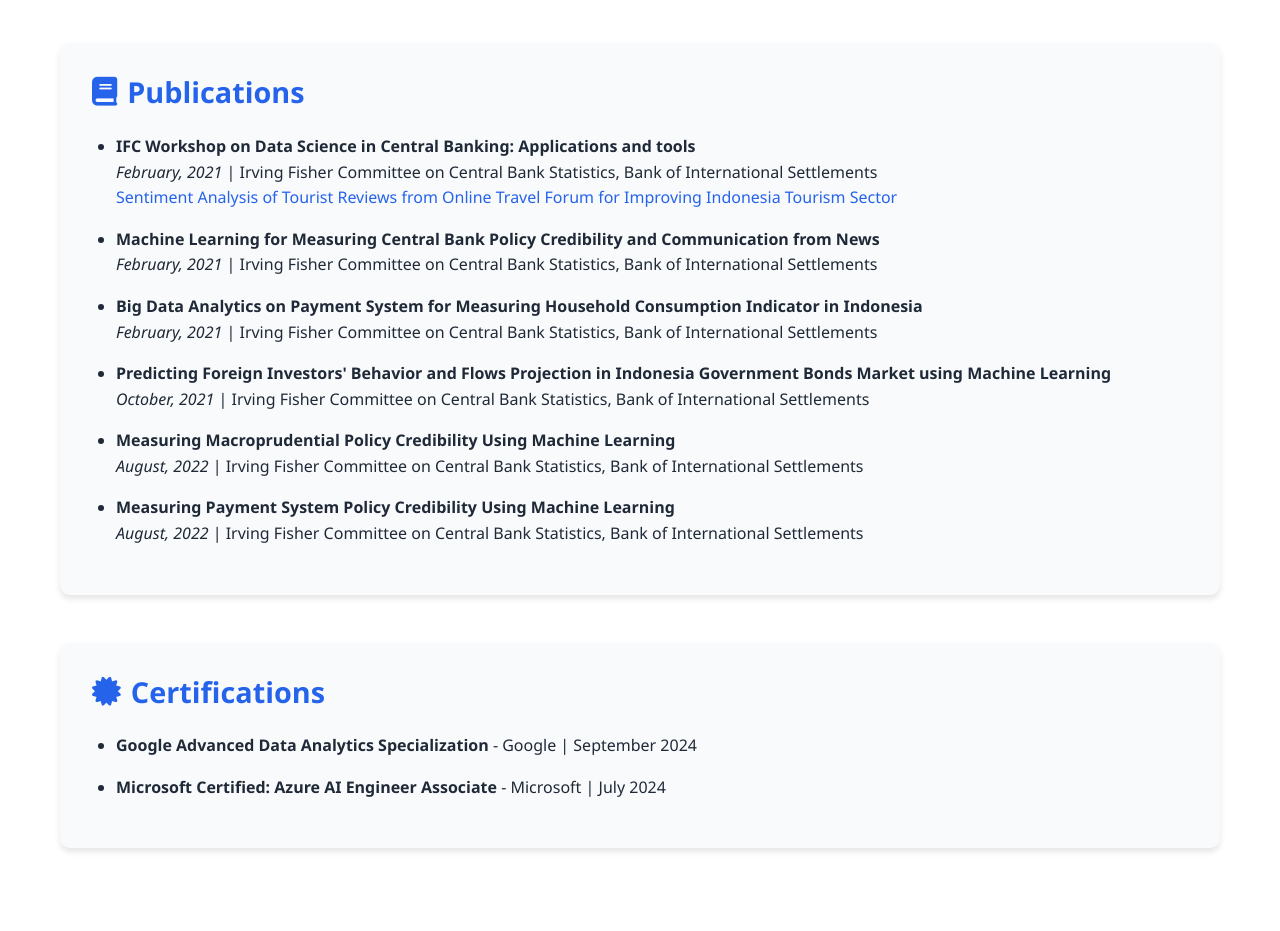
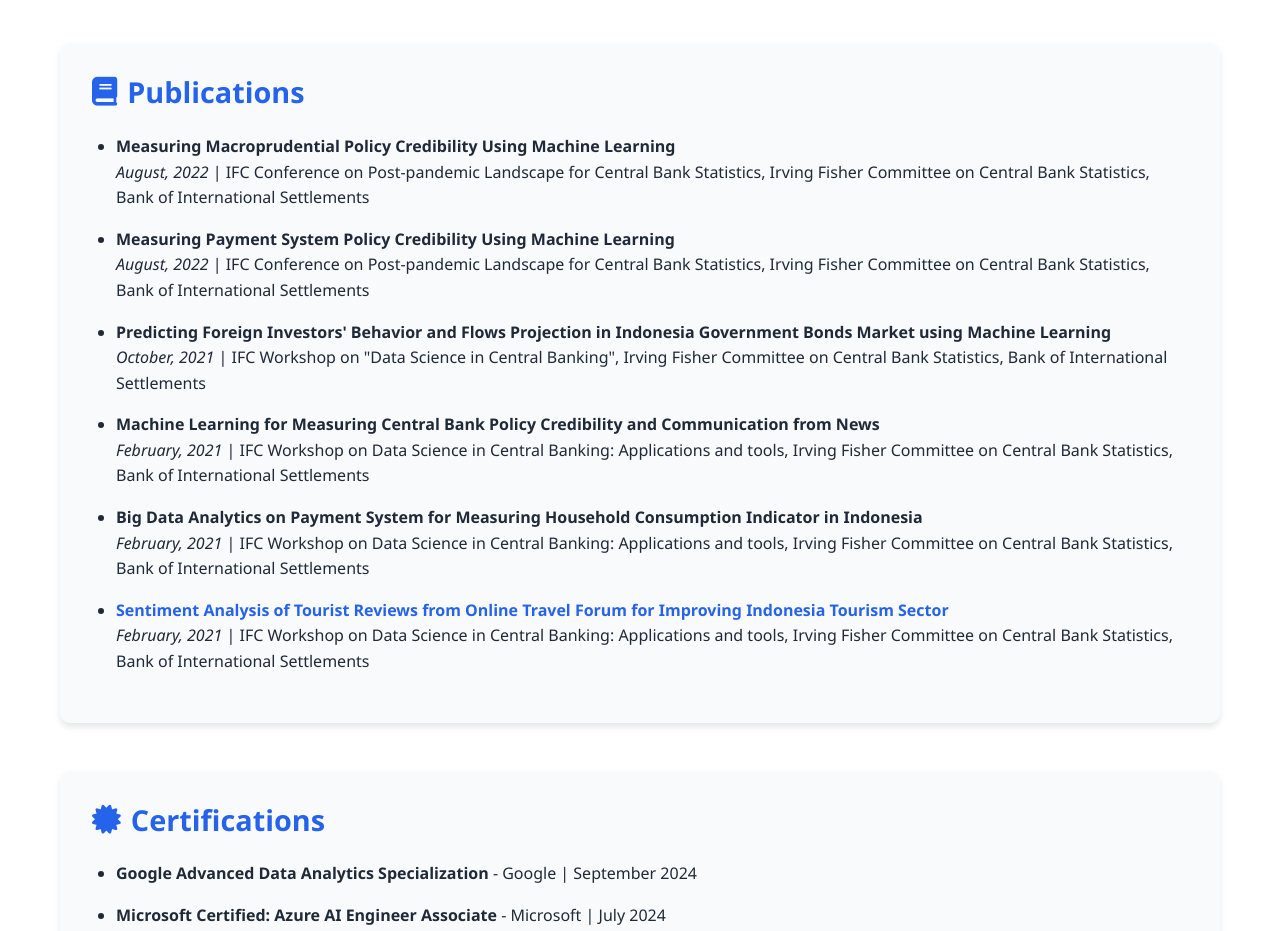
Before and after one commit to TheJabbar/thejabbar.github.io, a plain HTML site: page index.html in a window 1280 px wide. Shown: the part 5500-6431 px from the top of the page. Drawn offline with Linux system fonts and the light colour scheme.

Commit message:
Fix the publication order and structure

```diff
--- a/index.html
+++ b/index.html
@@ -243,36 +243,34 @@
                     <h3><i class="fas fa-book"></i> Publications</h3>
                     <ul>
                         <li>
-                            <strong>IFC Workshop on Data Science in Central Banking: Applications and tools</strong>
+                            <strong>Measuring Macroprudential Policy Credibility Using Machine Learning</strong>
                             <br>
-                            <em>February, 2021</em> | Irving Fisher Committee on Central Bank Statistics, Bank of International Settlements
+                            <em>August, 2022</em> | IFC Conference on Post-pandemic Landscape for Central Bank Statistics, Irving Fisher Committee on Central Bank Statistics, Bank of International Settlements
+                        </li>
+                        <li>
+                            <strong>Measuring Payment System Policy Credibility Using Machine Learning</strong>
                             <br>
-                            <a href="https://www.bis.org/ifc/publ/ifcb59_18.pdf" target="_blank">Sentiment Analysis of Tourist Reviews from Online Travel Forum for Improving Indonesia Tourism Sector</a>
+                            <em>August, 2022</em> | IFC Conference on Post-pandemic Landscape for Central Bank Statistics, Irving Fisher Committee on Central Bank Statistics, Bank of International Settlements
+                        </li>
+                        <li>
+                            <strong>Predicting Foreign Investors' Behavior and Flows Projection in Indonesia Government Bonds Market using Machine Learning</strong>
+                            <br>
+                            <em>October, 2021</em> | IFC Workshop on "Data Science in Central Banking", Irving Fisher Committee on Central Bank Statistics, Bank of International Settlements
                         </li>
                         <li>
                             <strong>Machine Learning for Measuring Central Bank Policy Credibility and Communication from News</strong>
                             <br>
-                            <em>February, 2021</em> | Irving Fisher Committee on Central Bank Statistics, Bank of International Settlements
+                            <em>February, 2021</em> | IFC Workshop on Data Science in Central Banking: Applications and tools, Irving Fisher Committee on Central Bank Statistics, Bank of International Settlements
                         </li>
                         <li>
                             <strong>Big Data Analytics on Payment System for Measuring Household Consumption Indicator in Indonesia</strong>
                             <br>
-                            <em>February, 2021</em> | Irving Fisher Committee on Central Bank Statistics, Bank of International Settlements
+                            <em>February, 2021</em> | IFC Workshop on Data Science in Central Banking: Applications and tools, Irving Fisher Committee on Central Bank Statistics, Bank of International Settlements
                         </li>
                         <li>
-                            <strong>Predicting Foreign Investors' Behavior and Flows Projection in Indonesia Government Bonds Market using Machine Learning</strong>
+                            <strong><a href="https://www.bis.org/ifc/publ/ifcb59_18.pdf" target="_blank">Sentiment Analysis of Tourist Reviews from Online Travel Forum for Improving Indonesia Tourism Sector</a></strong>
                             <br>
-                            <em>October, 2021</em> | Irving Fisher Committee on Central Bank Statistics, Bank of International Settlements
-                        </li>
-                        <li>
-                            <strong>Measuring Macroprudential Policy Credibility Using Machine Learning</strong>
-                            <br>
-                            <em>August, 2022</em> | Irving Fisher Committee on Central Bank Statistics, Bank of International Settlements
-                        </li>
-                        <li>
-                            <strong>Measuring Payment System Policy Credibility Using Machine Learning</strong>
-                            <br>
-                            <em>August, 2022</em> | Irving Fisher Committee on Central Bank Statistics, Bank of International Settlements
+                            <em>February, 2021</em> | IFC Workshop on Data Science in Central Banking: Applications and tools, Irving Fisher Committee on Central Bank Statistics, Bank of International Settlements
                         </li>
                     </ul>
                 </div>
```
